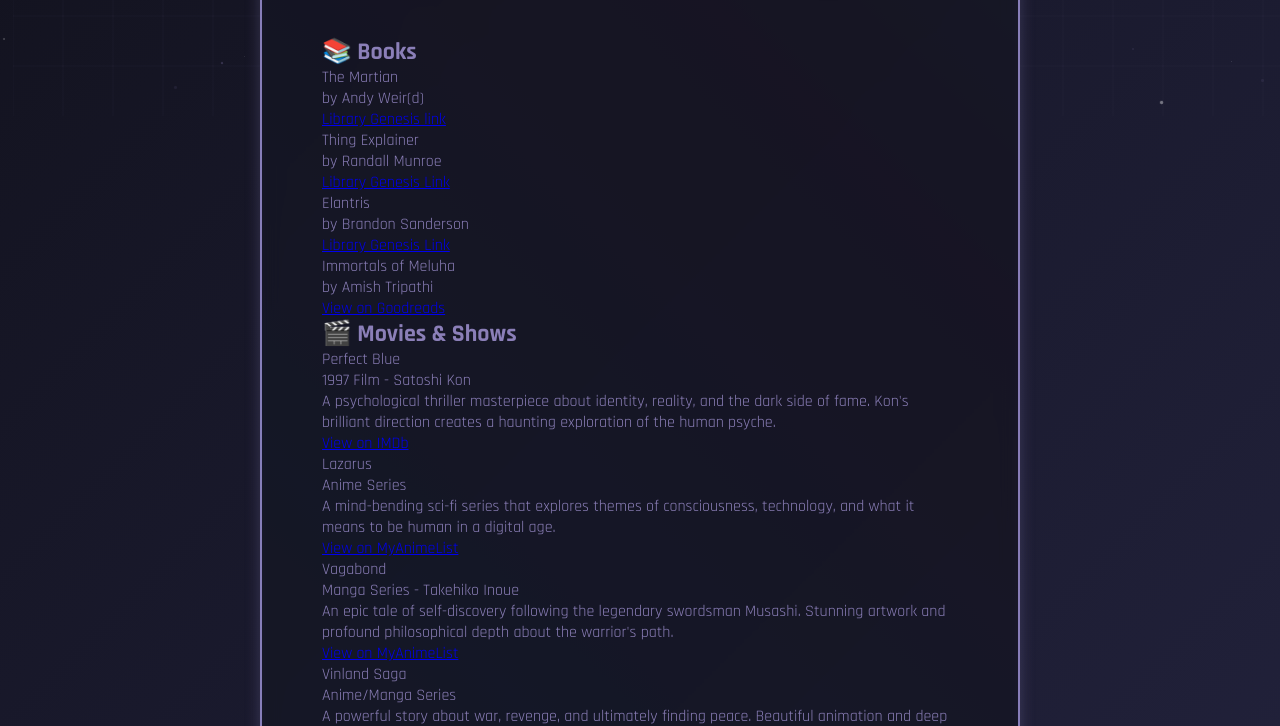
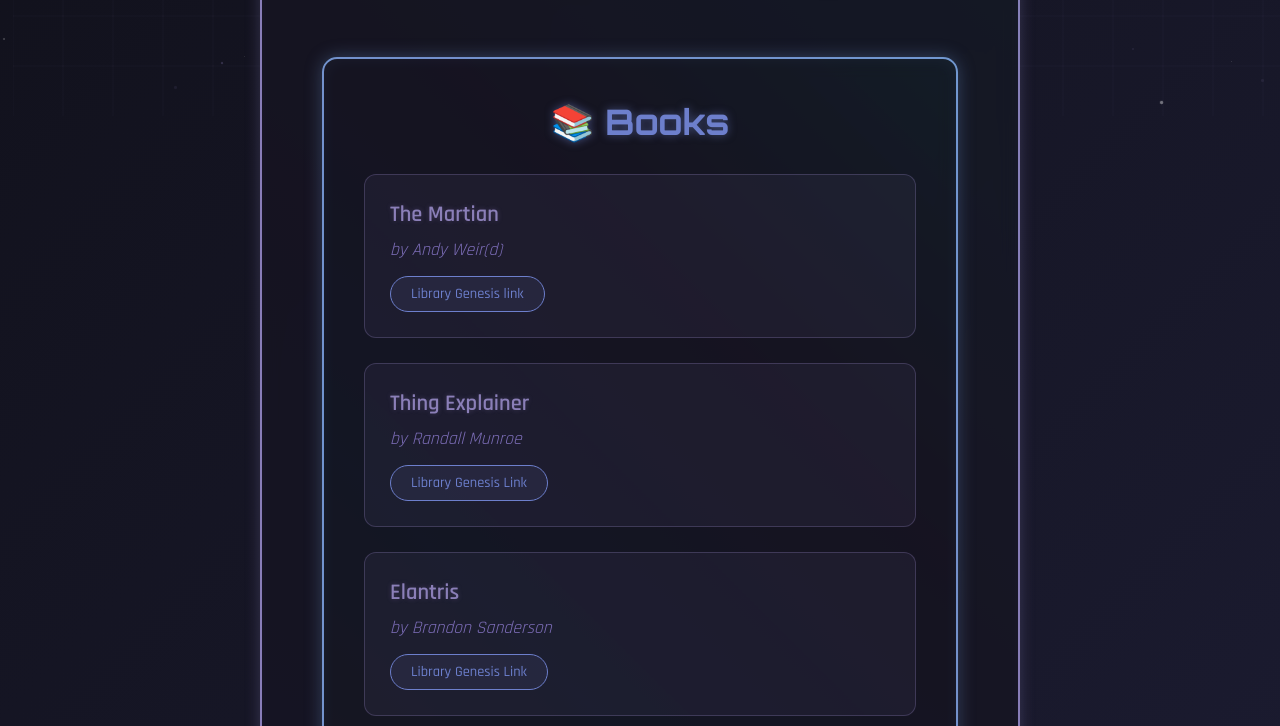
Before and after one commit to arte5craft/Happy-Birthday-Nit, a plain HTML site: page index.html in a window 1280 px wide. Shown: the part 697-1423 px from the top of the page. Drawn offline with Linux system fonts and the light colour scheme.

Commit message:
Update index.html

```diff
--- a/index.html
+++ b/index.html
@@ -206,6 +206,123 @@
             color: #7d6eb8;
             font-weight: 600;
             text-shadow: 0 0 8px rgba(125, 110, 184, 0.5);
+        }
+
+         .section {
+            background: rgba(0, 0, 0, 0.8);
+            border: 2px solid #8b7fb8;
+            border-radius: 15px;
+            padding: 40px;
+            margin: 60px 0;
+            position: relative;
+            backdrop-filter: blur(10px);
+            animation: holographicPulse 6s ease-in-out infinite;
+        }
+
+        .section::before {
+            content: '';
+            position: absolute;
+            top: -2px;
+            left: -2px;
+            right: -2px;
+            bottom: -2px;
+            background: linear-gradient(45deg, #8b7fb8, #6d7fcc, #7d6eb8, #6b9ed6);
+            border-radius: 17px;
+            z-index: -1;
+            animation: holographicShimmer 4s ease-in-out infinite;
+            opacity: 0.15;
+        }
+
+        .section-title {
+            font-family: 'Orbitron', monospace;
+            font-size: 2.2em;
+            font-weight: 700;
+            color: #6d7fcc;
+            margin-bottom: 30px;
+            text-align: center;
+            text-shadow: 0 0 8px rgba(109, 127, 204, 0.5);
+        }
+
+        .items-grid {
+            display: grid;
+            grid-template-columns: repeat(auto-fit, minmax(300px, 1fr));
+            gap: 25px;
+            margin-top: 30px;
+        }
+
+        .item-card {
+            background: rgba(139, 127, 184, 0.08);
+            border: 1px solid rgba(139, 127, 184, 0.3);
+            border-radius: 12px;
+            padding: 25px;
+            transition: all 0.3s ease;
+            position: relative;
+            overflow: hidden;
+        }
+
+        .item-card::before {
+            content: '';
+            position: absolute;
+            top: 0;
+            left: -100%;
+            width: 100%;
+            height: 100%;
+            background: linear-gradient(90deg, transparent, rgba(139, 127, 184, 0.1), transparent);
+            transition: left 0.8s ease;
+        }
+
+        .item-card:hover::before {
+            left: 100%;
+        }
+
+        .item-card:hover {
+            border-color: #8b7fb8;
+            box-shadow:
+                0 8px 25px rgba(139, 127, 184, 0.2),
+                0 0 15px rgba(139, 127, 184, 0.3);
+            transform: translateY(-5px);
+        }
+
+        .item-title {
+            font-size: 1.4em;
+            font-weight: 600;
+            color: #8b7fb8;
+            margin-bottom: 10px;
+            text-shadow: 0 0 5px rgba(139, 127, 184, 0.3);
+        }
+
+        .item-author {
+            font-size: 1.1em;
+            color: #7d6eb8;
+            margin-bottom: 15px;
+            font-style: italic;
+        }
+
+        .item-description {
+            font-size: 1em;
+            color: #7a9cc6;
+            line-height: 1.6;
+            margin-bottom: 20px;
+        }
+
+        .item-link {
+            display: inline-block;
+            color: #6d7fcc;
+            text-decoration: none;
+            font-weight: 500;
+            padding: 8px 20px;
+            border: 1px solid #6d7fcc;
+            border-radius: 20px;
+            background: rgba(109, 127, 204, 0.1);
+            transition: all 0.3s ease;
+            font-size: 0.9em;
+        }
+
+        .item-link:hover {
+            background: #6d7fcc;
+            color: #1a1a2e;
+            box-shadow: 0 0 10px rgba(109, 127, 204, 0.5);
+            transform: scale(1.05);
         }
 
         .link-container {
```
